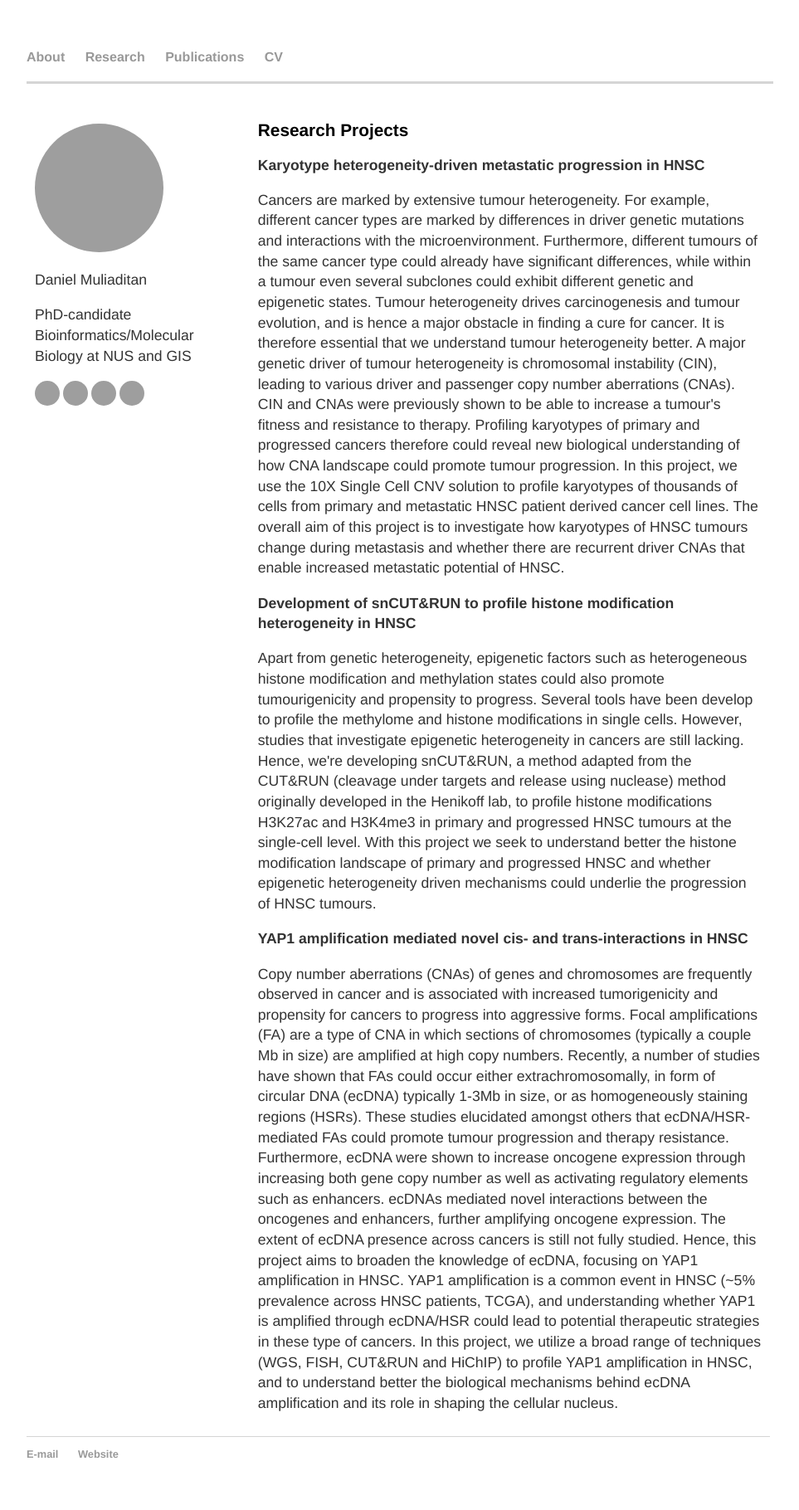
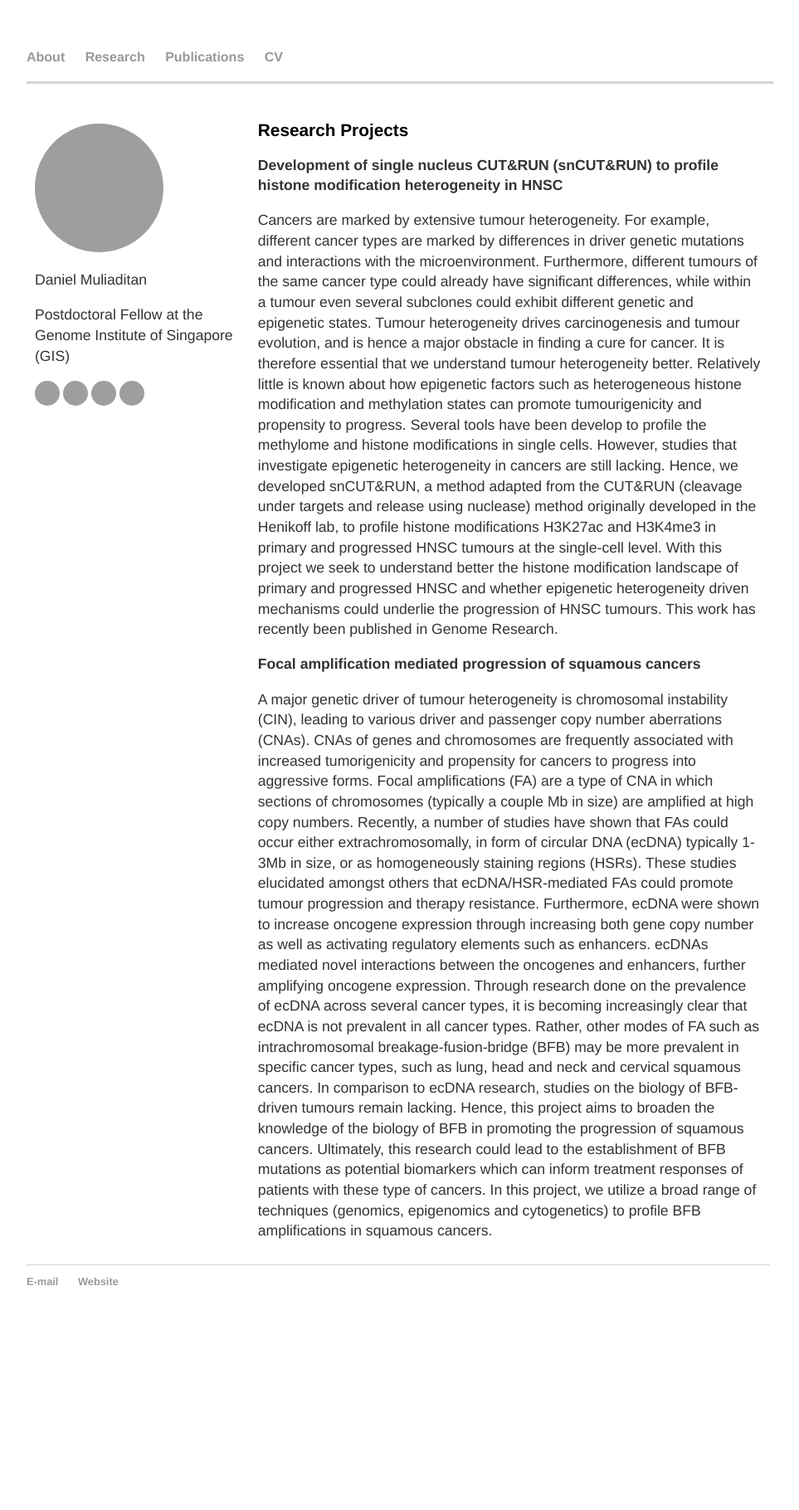
Before and after one commit to dmuliaditan/dmuliaditan.github.io, a Jekyll site: the page research/index.html, which Jekyll copies as it is, in a window 1280 px wide. Shown: the whole page at 83% size, without its empty margins (160-1123 px from the left). Built offline with Jekyll 4.4.1, drawn with Linux system fonts in a browser that asks for light colours; after the commit the page ends 1612 px from its top, so only the background shows below that; grey boxes are pictures that could not be loaded.

Commit message:
Update index.html

```diff
--- a/research/index.html
+++ b/research/index.html
@@ -57,10 +57,10 @@
    		 	<p> </p>
 				<p> </p>
 				<p> </p>
-				<img src="https://media-exp1.licdn.com/dms/image/C4D03AQEtXJfCa3lPEg/profile-displayphoto-shrink_800_800/0/1570023656793?e=1646265600&v=beta&t=BP19NBpE4RavFsZA-aXw02bW_SA7a2e9mqPpJHpPVN0" alt="Avatar" width="155" height="155">
+				<img src="https://scontent-sin6-1.xx.fbcdn.net/v/t1.6435-9/48386100_2115914461785479_4985147271789150208_n.jpg?_nc_cat=111&ccb=1-7&_nc_sid=127cfc&_nc_ohc=bVoIJztRYzAQ7kNvgFNEPu2&_nc_zt=23&_nc_ht=scontent-sin6-1.xx&_nc_gid=Arogk20wHqYR8YJTqyj8gt6&oh=00_AYB0pKXPZwd3fAT66_NwNdL4mBy9cuvrvaeIZgld0Neduw&oe=677621E0" alt="Avatar" width="155" height="155">
 
 				<p> Daniel Muliaditan </p>
-				<p> PhD-candidate Bioinformatics/Molecular Biology at NUS and GIS </p>
+				<p> Postdoctoral Fellow at the Genome Institute of Singapore (GIS) </p>
 
 				<a href="https://www.linkedin.com/in/daniel-muliaditan-bb7769b2/">
 			<img border="0" alt="LinkedIn" src="https://www.pngfind.com/pngs/m/53-534062_linkedin-for-lawyers-property-icon-circle-hd-png.png" width="30" height="30">
@@ -81,36 +81,33 @@
 			</div>
   			<div class="column right">
     			<h1>Research Projects</h1>
-			<p><b>Karyotype heterogeneity-driven metastatic progression in HNSC</b></p>
-				<p>Cancers are marked by extensive tumour heterogeneity.
-				For example, different cancer types are marked by differences in driver genetic mutations and interactions with the microenvironment.
+
+			<p><b>Development of single nucleus CUT&RUN (snCUT&RUN) to profile histone modification heterogeneity in HNSC</b></p>
+				<p>Cancers are marked by extensive tumour heterogeneity. For example, different cancer types are marked by differences in driver genetic mutations and interactions with the microenvironment.
 				Furthermore, different tumours of the same cancer type could already have significant differences, while within a tumour even several subclones could exhibit different genetic and epigenetic states.
 				Tumour heterogeneity drives carcinogenesis and tumour evolution, and is hence a major obstacle in finding a cure for cancer.
-				It is therefore essential that we understand tumour heterogeneity better.
-				A major genetic driver of tumour heterogeneity is chromosomal instability (CIN), leading to various driver and passenger copy number aberrations (CNAs).
-				CIN and CNAs were previously shown to be able to increase a tumour's fitness and resistance to therapy.
-				Profiling karyotypes of primary and progressed cancers therefore could reveal new biological understanding of how CNA landscape could promote tumour progression.
-				In this project, we use the 10X Single Cell CNV solution to profile karyotypes of thousands of cells from primary and metastatic HNSC patient derived cancer cell lines.
-				The overall aim of this project is to investigate how karyotypes of HNSC tumours change during metastasis and whether there are recurrent driver CNAs that enable increased metastatic potential of HNSC.</p>
-
-			<p><b>Development of snCUT&RUN to profile histone modification heterogeneity in HNSC</b></p>
-				<p>Apart from genetic heterogeneity, epigenetic factors such as heterogeneous histone modification and methylation states could also promote tumourigenicity and propensity to progress.
+				It is therefore essential that we understand tumour heterogeneity better. Relatively little is known about how epigenetic factors such as heterogeneous histone modification and methylation states can promote tumourigenicity and propensity to progress.
 				Several tools have been develop to profile the methylome and histone modifications in single cells.
 				However, studies that investigate epigenetic heterogeneity in cancers are still lacking.
-				Hence, we're developing snCUT&RUN, a method adapted from the CUT&RUN (cleavage under targets and release using nuclease) method originally developed in the Henikoff lab, to profile histone modifications H3K27ac and H3K4me3 in primary and progressed HNSC tumours at the single-cell level.
-				With this project we seek to understand better the histone modification landscape of primary and progressed HNSC and whether epigenetic heterogeneity driven mechanisms could underlie the progression of HNSC tumours.</p>
+				Hence, we developed snCUT&RUN, a method adapted from the CUT&RUN (cleavage under targets and release using nuclease) method originally developed in the Henikoff lab, to profile histone modifications H3K27ac and H3K4me3 in primary and progressed HNSC tumours at the single-cell level.
+				With this project we seek to understand better the histone modification landscape of primary and progressed HNSC and whether epigenetic heterogeneity driven mechanisms could underlie the progression of HNSC tumours.
+				This work has recently been published in Genome Research. </p>
 
 
-			<p><b>YAP1 amplification mediated novel cis- and trans-interactions in HNSC</b></p>
-				<p>Copy number aberrations (CNAs) of genes and chromosomes are frequently observed in cancer and is associated with increased tumorigenicity and propensity for cancers to progress into aggressive forms.
+			<p><b>Focal amplification mediated progression of squamous cancers</b></p>
+				<p>A major genetic driver of tumour heterogeneity is chromosomal instability (CIN), leading to various driver and passenger copy number aberrations (CNAs).
+				CNAs of genes and chromosomes are frequently associated with increased tumorigenicity and propensity for cancers to progress into aggressive forms.
 				Focal amplifications (FA) are a type of CNA in which sections of chromosomes (typically a couple Mb in size) are amplified at high copy numbers.
 				Recently, a number of studies have shown that FAs could occur either extrachromosomally, in form of circular DNA (ecDNA) typically 1-3Mb in size, or as homogeneously staining regions (HSRs).
 				These studies elucidated amongst others that ecDNA/HSR-mediated FAs could promote tumour progression and therapy resistance.
 				Furthermore, ecDNA were shown to increase oncogene expression through increasing both gene copy number as well as activating regulatory elements such as enhancers.
 				ecDNAs mediated novel interactions between the oncogenes and enhancers, further amplifying oncogene expression.
-				The extent of ecDNA presence across cancers is still not fully studied. Hence, this project aims to broaden the knowledge of ecDNA, focusing on YAP1 amplification in HNSC.
-				YAP1 amplification is a common event in HNSC (~5% prevalence across HNSC patients, TCGA), and understanding whether YAP1 is amplified through ecDNA/HSR could lead to potential therapeutic strategies in these type of cancers.
-				In this project, we utilize a broad range of techniques (WGS, FISH, CUT&RUN and HiChIP) to profile YAP1 amplification in HNSC, and to understand better the biological mechanisms behind ecDNA amplification and its role in shaping the cellular nucleus.</p>
+				Through research done on the prevalence of ecDNA across several cancer types, it is becoming increasingly clear that ecDNA is not prevalent in all cancer types.
+				Rather, other modes of FA such as intrachromosomal breakage-fusion-bridge (BFB) may be more prevalent in specific cancer types, such as lung, head and neck and cervical squamous cancers.
+				In comparison to ecDNA research, studies on the biology of BFB-driven tumours remain lacking.
+				Hence, this project aims to broaden the knowledge of the biology of BFB in promoting the progression of squamous cancers.
+				Ultimately, this research could lead to the establishment of BFB mutations as potential biomarkers which can inform treatment responses of patients with these type of cancers.
+				In this project, we utilize a broad range of techniques (genomics, epigenomics and cytogenetics) to profile BFB amplifications in squamous cancers.</p>
 
 
   			</div>
```
